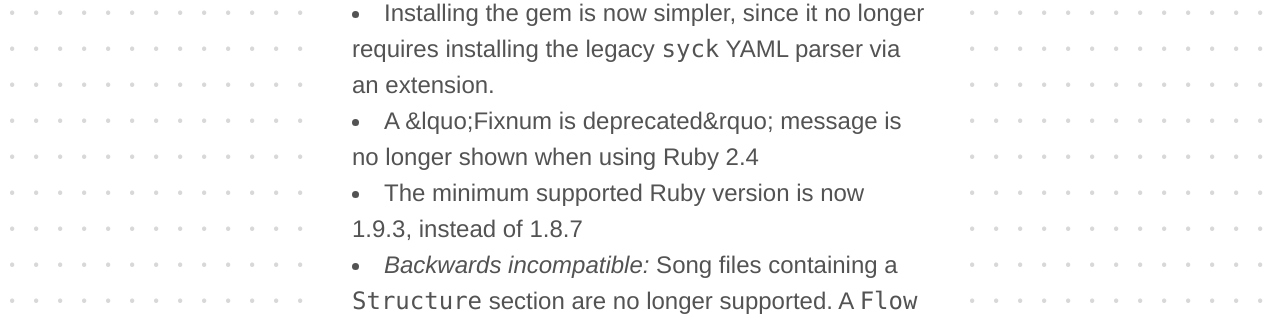
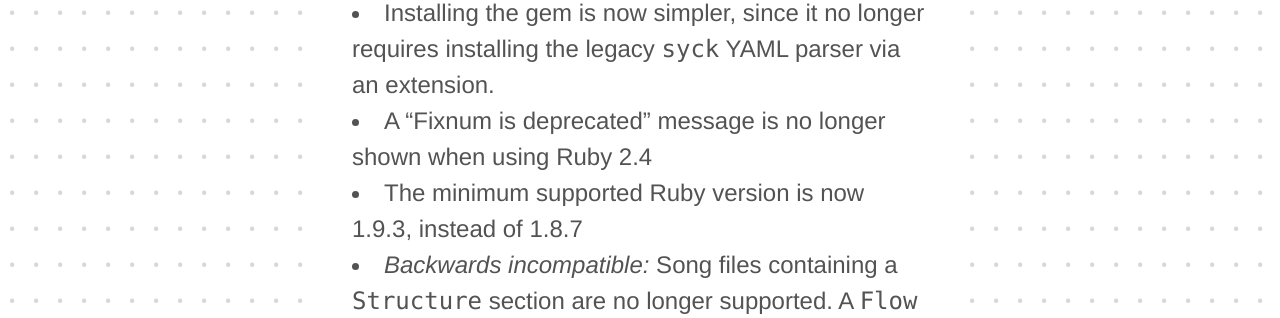
Before and after one commit to kevinbruyne0125/beats, a PHP site: page /download/ in a window 1280 px wide. Shown: the part 2705-3023 px from the top of the page. Run offline with PHP 8.4, Linux system fonts and the light colour scheme.

Commit message:
Fixing double quote characters on web download page
&lquo and &rquo aren't HTML entities.

```diff
--- a/web/download.php
+++ b/web/download.php
@@ -47,7 +47,7 @@
       <li>Track rhythms can now have spaces in them. For example, <code>X... .... X... ....</code> is now a valid rhythm. Spaces are ignored, and don&rsquo;t affect the rhythm.</li>
       <li>Wave files using WAVEFORMATEXTENSIBLE format can now be used, due to upgrading the WaveFile gem dependency to v0.8.1 behind the scenes.</li>
       <li>Installing the gem is now simpler, since it no longer requires installing the legacy <code>syck</code> YAML parser via an extension.</li>
-      <li>A &lquo;Fixnum is deprecated&rquo; message is no longer shown when using Ruby 2.4</li>
+      <li>A &#8220;Fixnum is deprecated&#8221; message is no longer shown when using Ruby 2.4</li>
       <li>The minimum supported Ruby version is now 1.9.3, instead of 1.8.7</li>
       <li><em>Backwards incompatible:</em> Song files containing a <code>Structure</code> section are no longer supported. A <code>Flow</code> section should be used instead.</li>
       <li><em>Backwards incompatible:</em> Track rhythms can no longer start with a <code>|</code> character. For example, <code>|X...X...</code> is no longer a valid rhythm. However, bar lines are still allowed to appear elsewhere in the rhythm. For example, <code>X...X...|X...X...|</code> <em>is</em> a valid rhythm.</li>
```
